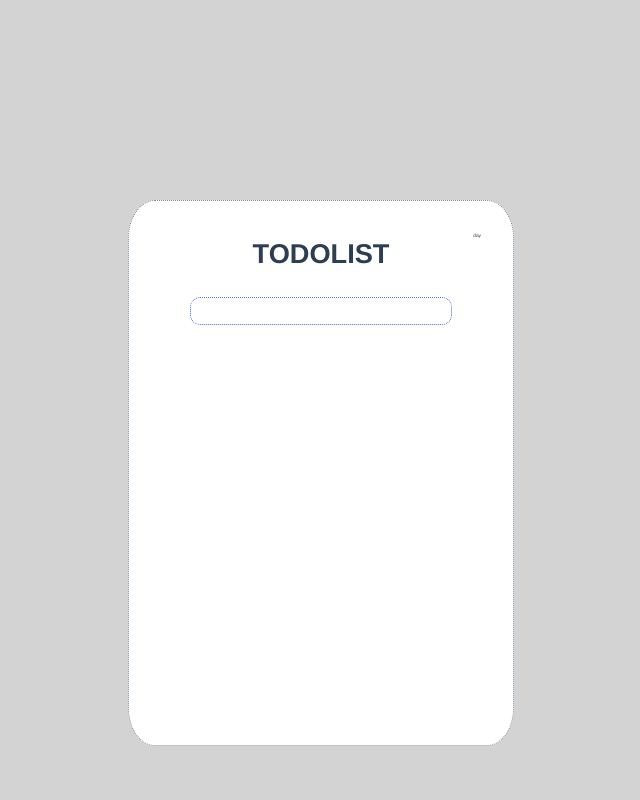
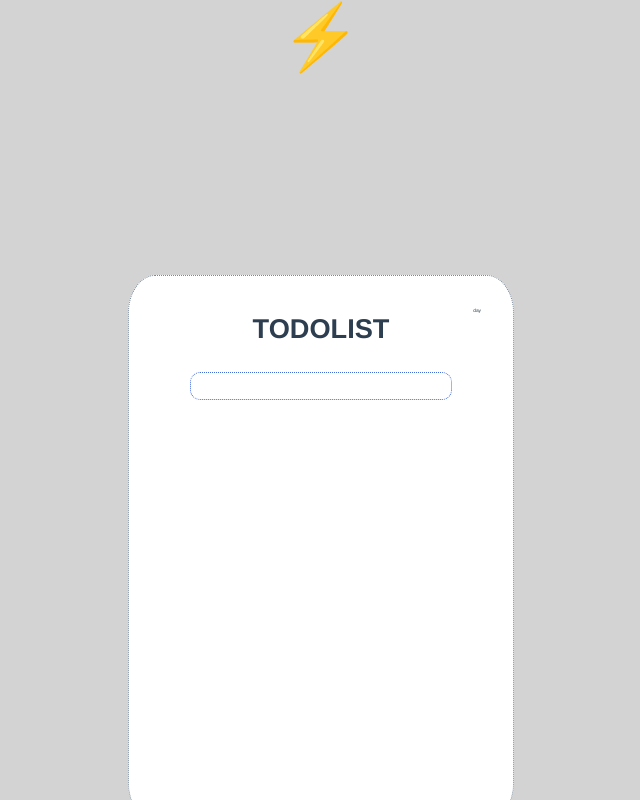
Before and after one commit to hackertaco/nodelab-vue3-todo, a Vue app: page / in a window 1280 px wide. Shown: the whole page, without its empty margins (319-959 px from the left). Built offline with nearby package versions, Linux system fonts and the light colour scheme.

Commit message:
feat: ⚡️clear all

```diff
--- a/src/App.vue
+++ b/src/App.vue
@@ -1,18 +1,36 @@
 <template>
+<span class="clearAll" @click="clearTodo">⚡️</span>
 <todo-template />
+<todo-input />
+<todo-lists />
 </template>
 
 <script>
 import TodoTemplate from "./components/TodoTemplate.vue";
+import TodoInput from "./components/TodoInput.vue";
+import TodoLists from "./components/TodoLists.vue";
 export default {
     name: "App",
     components: {
         TodoTemplate,
+        TodoLists,
+        TodoInput,
+    },
+    methods: {
+        clearTodo() {
+            localStorage.clear();
+        },
     },
 };
 </script>
 
 <style>
+.clearAll {
+    padding: 5px;
+    color: black;
+    font-size: 4rem;
+}
+
 html {
     width: 100%;
     height: 100vh;
```
